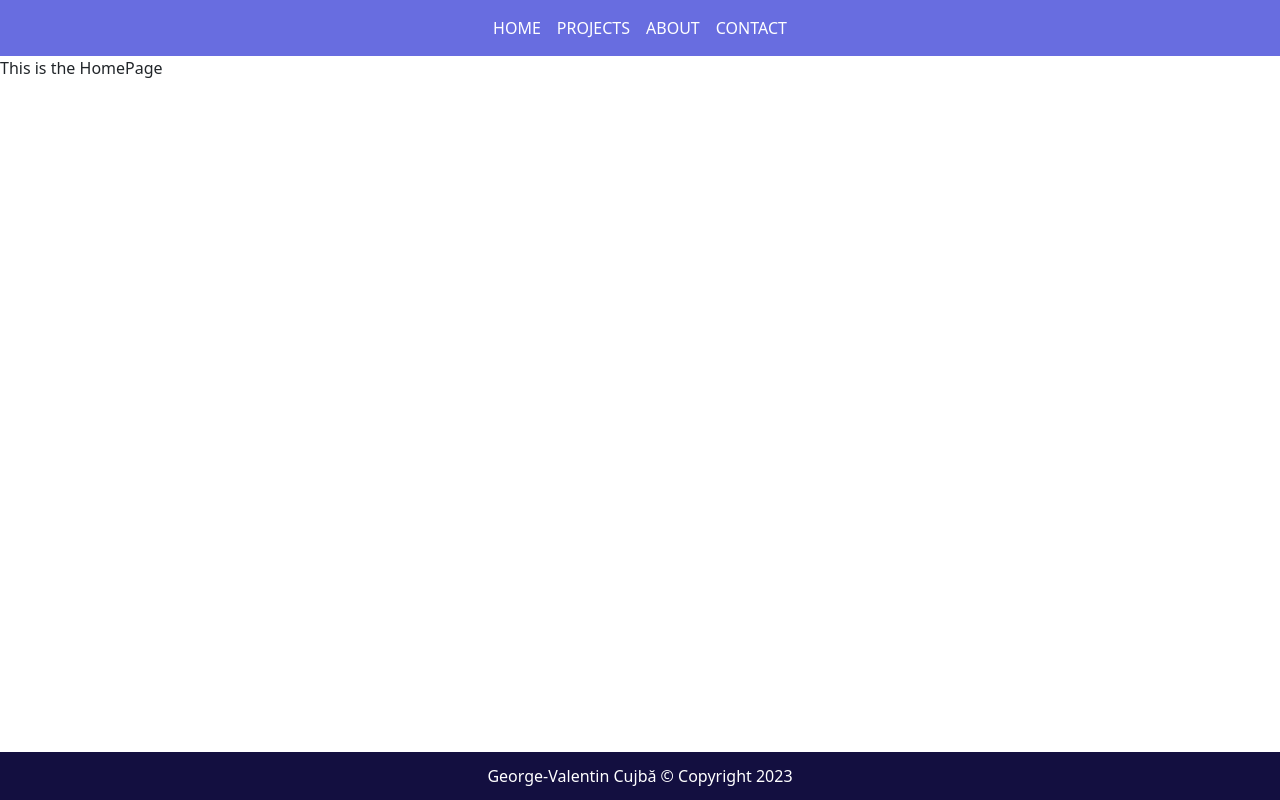
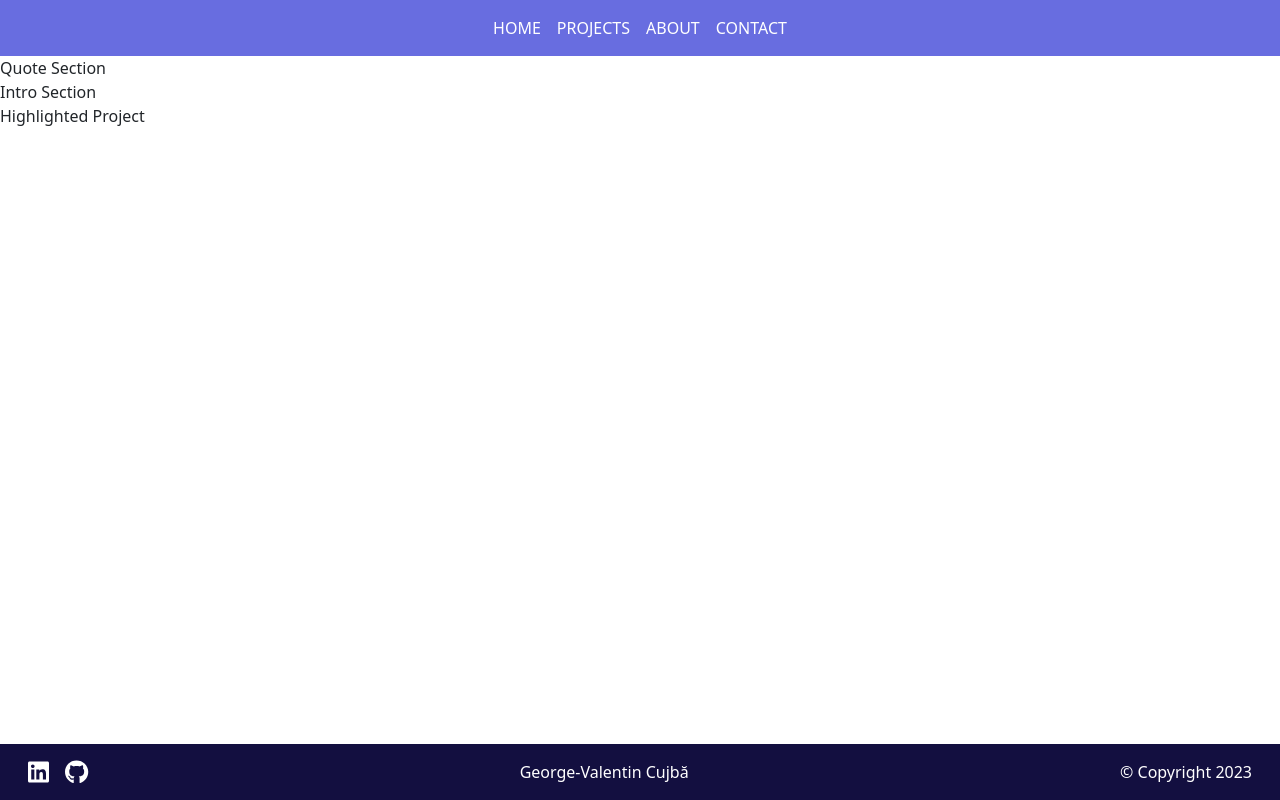
Before and after one commit to GeorgeValentin/WebPortfolio, a React (Create React App) app in the folder client-app/: page / in a window 1280 px wide. Built offline with nearby package versions, Linux system fonts and the light colour scheme.

Commit message:
Update the footer component

```diff
--- a/client-app/package.json
+++ b/client-app/package.json
@@ -3,6 +3,11 @@
   "version": "0.1.0",
   "private": true,
   "dependencies": {
+    "@fortawesome/fontawesome-svg-core": "^6.4.0",
+    "@fortawesome/free-brands-svg-icons": "^6.4.0",
+    "@fortawesome/free-regular-svg-icons": "^6.4.0",
+    "@fortawesome/free-solid-svg-icons": "^6.4.0",
+    "@fortawesome/react-fontawesome": "^0.2.0",
     "@testing-library/jest-dom": "^5.16.5",
     "@testing-library/react": "^13.4.0",
     "@testing-library/user-event": "^13.5.0",
--- a/client-app/src/app/components/footer/Footer.component.jsx
+++ b/client-app/src/app/components/footer/Footer.component.jsx
@@ -1,9 +1,35 @@
+import { FontAwesomeIcon } from "@fortawesome/react-fontawesome";
+
 import "./Footer.styles.scss";
 
 const Footer = () => {
   return (
-    <div className="footer-container">
-      George-Valentin Cujbă &copy; Copyright 2023
+    <div className="footer-container d-flex justify-content-between align-items-center gap-2">
+      <div className="d-flex justify-content-center align-items-center gap-3">
+        <a
+          href="https://www.linkedin.com/in/georgecujba"
+          target="_blank"
+          rel="noreferrer"
+        >
+          <FontAwesomeIcon
+            icon="fa-brands fa-linkedin"
+            size="xl"
+            color="white"
+          />
+        </a>
+
+        <a
+          href="https://github.com/GeorgeValentin"
+          target="_blank"
+          rel="noreferrer"
+        >
+          <FontAwesomeIcon icon="fa-brands fa-github" size="xl" color="white" />
+        </a>
+      </div>
+
+      <div>George-Valentin Cujbă</div>
+
+      <span>&copy; Copyright 2023</span>
     </div>
   );
 };
--- a/client-app/src/app/components/footer/Footer.styles.scss
+++ b/client-app/src/app/components/footer/Footer.styles.scss
@@ -3,7 +3,13 @@
     bottom: 0;
     text-align: center;
     width: 100%;
-    padding: 0.75rem;
+    padding: 1rem 1.75rem;
     background: #130f40;
     color: white;
 }
+
+@media(max-width: 400px) {
+    .footer-container {
+        flex-direction: column;
+    }
+}
--- a/client-app/src/app/pages/home/HomePage.page.jsx
+++ b/client-app/src/app/pages/home/HomePage.page.jsx
@@ -1,7 +1,11 @@
 const HomePage = () => {
   return (
     <div className="mt-5 pt-2">
-      <div>This is the HomePage</div>
+      <div>Quote Section</div>
+
+      <div>Intro Section</div>
+
+      <div>Highlighted Project</div>
     </div>
   );
 };
--- a/client-app/src/index.js
+++ b/client-app/src/index.js
@@ -10,6 +10,16 @@ import App from "./App";
 import "bootstrap/dist/css/bootstrap.min.css";
 import "bootstrap/dist/js/bootstrap.bundle.min";
 
+import { library } from "@fortawesome/fontawesome-svg-core";
+import { faCheckSquare, faCoffee } from "@fortawesome/free-solid-svg-icons";
+import {
+  faInstagram,
+  faLinkedin,
+  faGithub,
+} from "@fortawesome/free-brands-svg-icons";
+
+library.add(faCheckSquare, faCoffee, faGithub, faLinkedin, faInstagram);
+
 const root = ReactDOM.createRoot(document.getElementById("root"));
 root.render(
   // <React.StrictMode>
```
Also changed, not shown: 1 other file (tests, documents, lock files or other folders).
